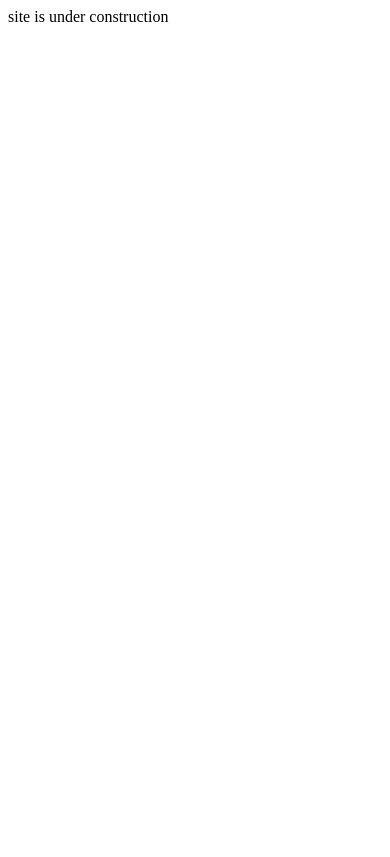
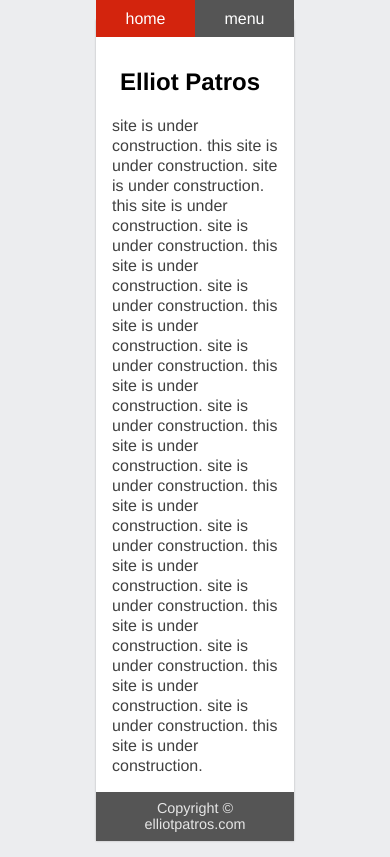
Before and after one commit to elliotpatros/website, a plain HTML site: page public_html/elliotpatros.com/index.html in a window 390 px wide. Drawn offline with Linux system fonts and the light colour scheme.

Commit message:
rough draft.

```diff
--- a/public_html/elliotpatros.com/index.html
+++ b/public_html/elliotpatros.com/index.html
@@ -1,8 +1,53 @@
-<html>
+<!DOCTYPE html>
+<html lang="en-US">
 <head>
-	<title>emp</title>
+  <meta charset="utf-8">
+  <meta name="viewport"
+        content="width=device-width, initial-scale=1.0">
+  <title>Elliot Patros</title>
+  <link rel="stylesheet" href="main.css">
 </head>
+
 <body>
-<p>site is under construction</p>
+<div>
+  <!--  menu  -->
+  <nav>
+    <ul class="topnav" id="nav_main">
+      <li><a class="active"
+             href="index.html">home</a>
+      </li>
+      <li><a href="#projects">projects</a></li>
+      <li><a href="#about">about</a></li>
+      <li><a href="#contact">contact</a></li>
+      <li class="nav_icon">
+          <a class="nav_icon_link"
+             href="javascript:void(0);"
+             onclick="nav_dropMenu()">menu</a>
+      </li>
+    </ul>
+  </nav>
+
+  <!--  main  -->
+  <h2>Elliot Patros</h2>
+  <p>
+    site is under construction. this site is under construction. site is under construction. this site is under construction. site is under construction. this site is under construction. site is under construction. this site is under construction. site is under construction. this site is under construction. site is under construction. this site is under construction. site is under construction. this site is under construction. site is under construction. this site is under construction. site is under construction. this site is under construction. site is under construction. this site is under construction. site is under construction. this site is under construction.
+  </p>
+
+  <!--  footer  -->
+  <footer>Copyright &copy; elliotpatros.com</footer>
+</div>
+
+<!--  javascript  -->
+<script>
+function nav_dropMenu() {
+  var x = document.getElementById("nav_main");
+  if (x.className === "topnav") {
+      x.className += " responsive";
+  } else {
+      x.className = "topnav";
+  }
+}
+</script>
+
 </body>
 </html>
--- /dev/null
+++ b/public_html/elliotpatros.com/main.css
@@ -0,0 +1,137 @@
+:root {
+  --h-margin: 6em;
+  --min-width: 12em;
+}
+
+html {
+  background: #ecedef;
+}
+
+body {
+  background: white;
+  font-family: "Helvetica Neue", sans-serif;
+
+  margin: 0 var(--h-margin) 1em;
+  padding: 0;
+  min-width: var(--min-width);
+
+  -mox-box-shadow: 0 0 2px rgba(0, 0, 0, 0.25);
+  -webkit-box-shadow: 0 0 2px rgba(0, 0, 0, 0.25);
+  box-shadow: 0 0 2px rgba(0, 0, 0, 0.25);
+}
+
+
+/* text blocks */
+h2 {
+  padding: 2em 1em 0em;
+  text-align: left;
+}
+
+p {
+  margin: 0px;
+  padding: 0em 1em 1em;
+  font-size: 1em;
+  font-weight: 300;
+  line-height: 1.25;
+  color: rgba(0, 0, 0, 0.75);
+}
+
+footer {
+  padding: 0.6em 2em;
+  color: rgba(255, 255, 255, 0.85);
+  background-color: #555;
+  clear: left;
+  text-align: center;
+  font-size: 0.9em;
+  font-weight: 200;
+}
+
+/* menu element */
+nav ul.topnav {
+  left: var(--h-margin);
+  right: var(--h-margin);
+
+  margin: 0;
+  padding: 0;
+  min-width: var(--min-width);
+
+  position: fixed;
+  top: 0;
+
+  background-color: #555;
+  overflow: hidden;
+  list-style: none;
+}
+
+
+/* menu list elements */
+nav ul.topnav li {
+  float: left;
+  width: 25%; /* 100% / 4-elements */
+}
+
+nav ul.topnav li.nav_icon {display: none; }
+
+
+/* menu list element links */
+nav ul.topnav li a {
+  display: block;
+  padding: 0.6em 1.5em;
+  text-align: center;
+  text-decoration: none;
+  transition: 0.25s;
+  color: white;
+}
+
+nav ul.topnav li a:hover {background-color: #7a7b7e; }
+nav ul.topnav li a.active:hover {background-color: #7a7b7e; }
+nav ul.topnav li a.active {background-color: #d3240d; }
+
+/* responsive menu */
+@media screen and (max-width:40em)
+{ /* when menu is inactive */
+  nav ul.topnav li:not(:first-child)
+  { /* menu items other than "home" */
+    display: none;
+  }
+  nav ul.topnav li.nav_icon
+  { /* three-lined menu icon */
+    float: right;
+    display: inline-block;
+  }
+  nav ul.topnav li
+  {  /*both "home" and "icon" when menu is inactive*/
+    width: 50%;
+  }
+}
+
+@media screen and (max-width:40em)
+{ /* when menu is active */
+  nav ul.topnav.responsive
+  { /* dropdown menu element */
+    position: fixed;
+    left: var(--h-margin: 6em);
+  }
+  nav ul.topnav.responsive li.nav_icon
+  { /* nav icon when dropped down */
+    position: absolute;
+    right: 0;
+    top: 0;
+    background-color: #555;
+    width: 50%
+  }
+  nav ul.topnav.responsive li
+  { /* dropped down list elements */
+    float: none;
+    display: inline;
+  }
+  nav ul.topnav.responsive li a
+  { /* dropped down list element links */
+    display: block;
+    text-align: left;
+  }
+  nav ul.topnav.responsive li a.nav_icon_link
+  { /* nav icon link when dropped down */
+    text-align: center;
+  }
+}
```
